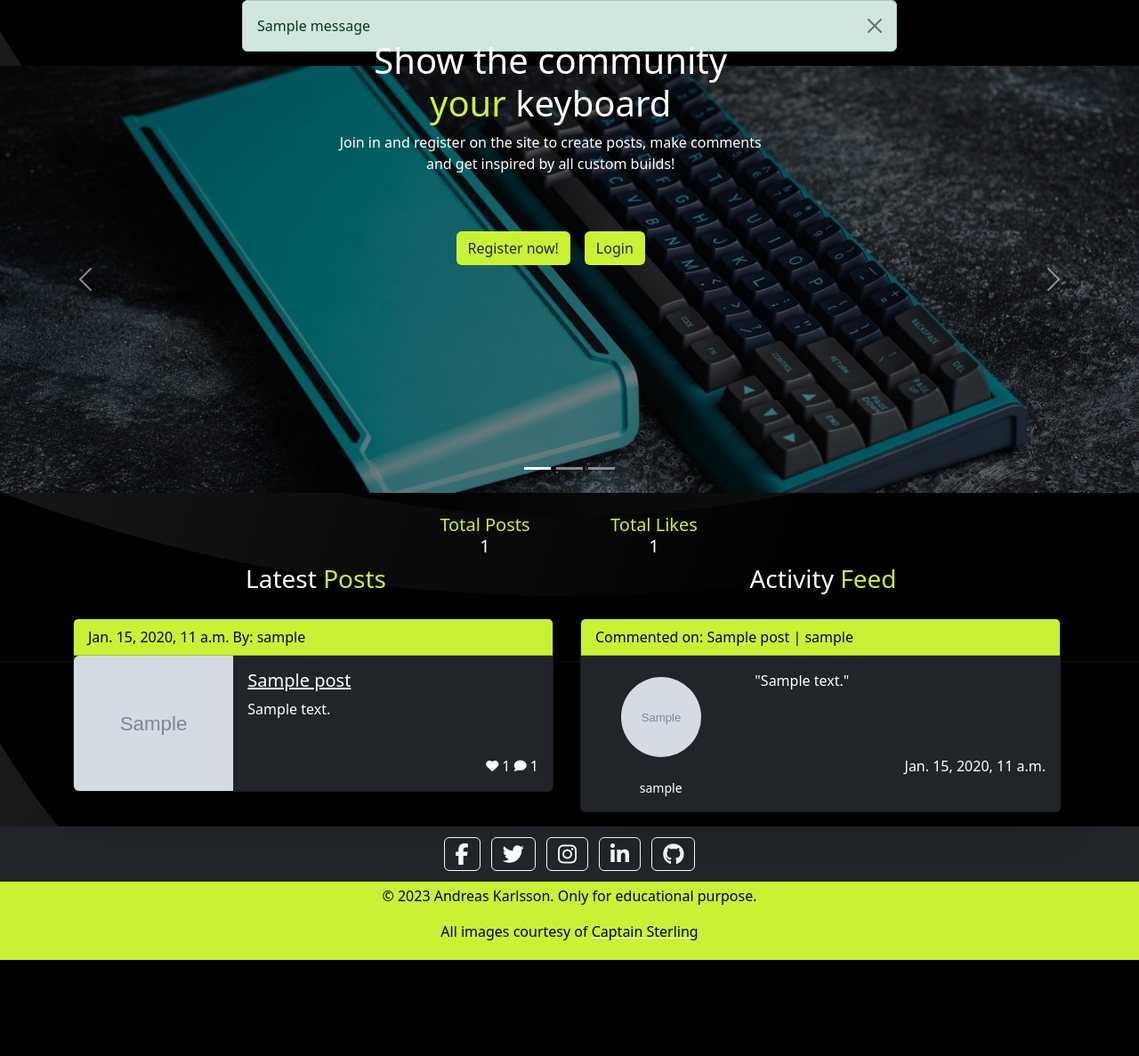
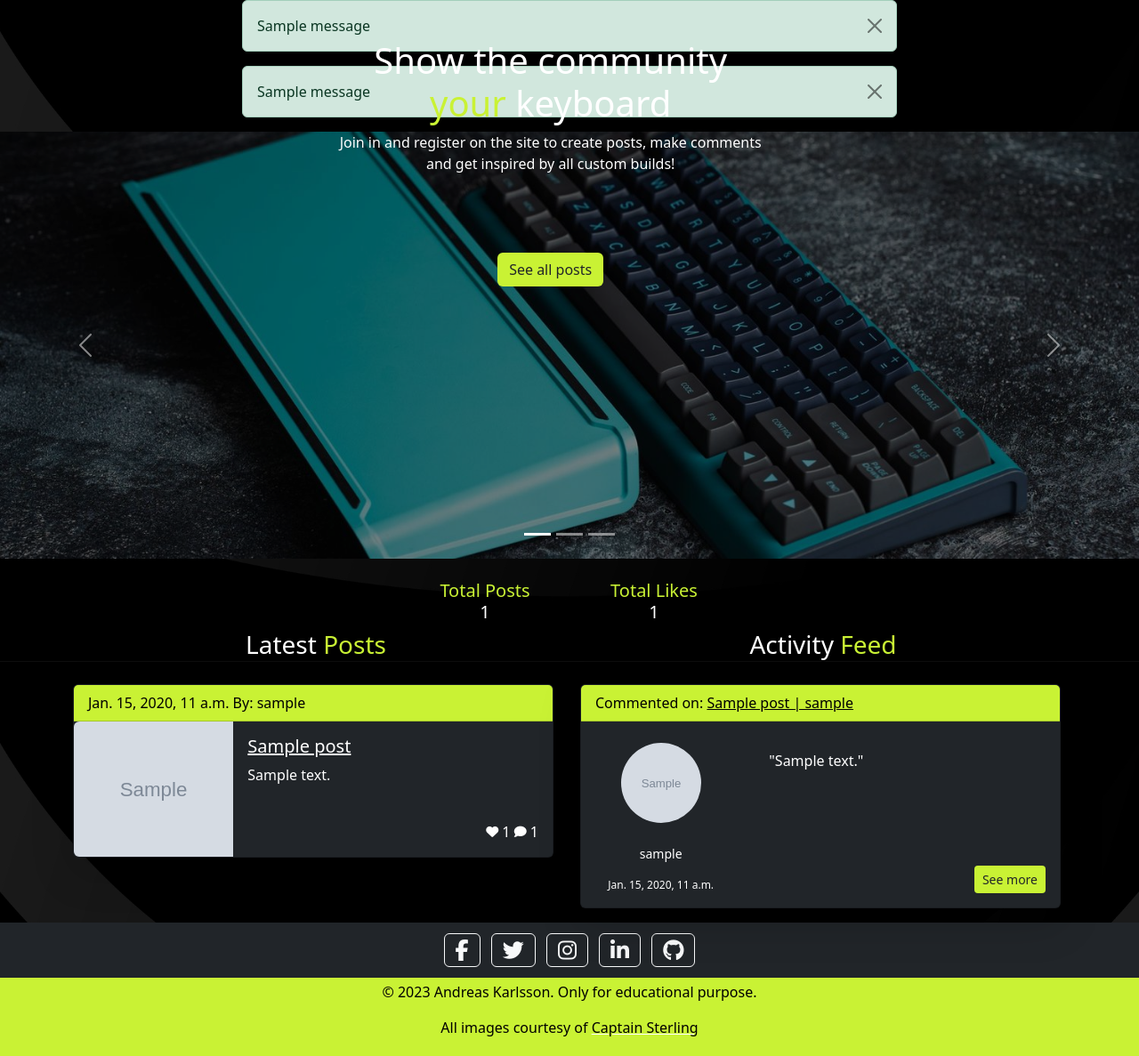
Before and after one commit to andreas-ka/show-your-keyboard, a Django app: page / in a window 1280 px wide. Shown: the part 56-1243 px from the top of the page at 89% size. Before the commit the page ends 1135 px from the top, so only its background shows below. Run offline with Django 3.2, Linux system fonts and the light colour scheme; a user stored in the database is signed in; tables that the repository leaves empty hold one stand-in row (values such as "Sample post"); grey boxes marked "Sample" are stand-in pictures; one stand-in notice (Sample message) is shown; some libraries are stand-ins or nearby versions.

Commit message:
Fixed some styling issues on index.html, alot of mt and padding

```diff
--- a/ShowYourKeyboard/urls.py
+++ b/ShowYourKeyboard/urls.py
@@ -1,5 +1,6 @@
 from django.contrib import admin
 from django.urls import path, include
+from django.conf.urls import handler404
 
 urlpatterns = [
     path('admin/', admin.site.urls),
@@ -7,3 +8,5 @@
     path('users/', include('django.contrib.auth.urls')),
     path('users/', include('users.urls')),
 ]
+
+handler404 = 'home.views.error_404'
--- a/home/templates/home/index.html
+++ b/home/templates/home/index.html
@@ -1,7 +1,21 @@
 {% extends 'base.html' %}
 {% load static %}
 {% block content %}
-
+<!-- Alert container when logged in -->
+{% if messages %}
+<div class="container">
+  <div class="row">
+    <div class="col-md-8 offset-md-2">
+      {% for message in messages %}
+      <div class="alert alert-{{ message.tags }} alert-dismissible fade show" role="alert">
+        {{ message }}
+        <button type="button" class="btn-close" data-bs-dismiss="alert" aria-label="Close"></button>
+      </div>
+      {% endfor %}
+    </div>
+  </div>
+</div>
+{% endif %}
 <!-- Carousel -->
 <div id="hero-carousel" class="carousel slide" data-bs-ride="carousel">
   <!-- Indicators/dots -->
@@ -13,17 +27,17 @@
   <!-- The slideshow/carousel -->
   <div class="carousel-inner">
     <div class="carousel-item active hero-item">
-      <img src="{% static 'images/carousel1.png'%}" alt="" class="d-block w-100 hero-item-img" alt="Image of keyboard">
+      <img src="{% static 'images/carousel1.png'%}" class="d-block w-100 hero-item-img" alt="Image of keyboard">
       <div class="carousel-caption top-0 mt-5">
       </div>
     </div>
     <div class="carousel-item hero-item">
-      <img src="{% static 'images/carousel3.png'%}" alt="" class="d-block w-100 hero-item-img" alt="Image of keyboard">
+      <img src="{% static 'images/carousel3.png'%}" class="d-block w-100 hero-item-img" alt="Image of keyboard">
       <div class="carousel-caption top-0 mt-5">
       </div>
     </div>
     <div class="carousel-item hero-item">
-      <img src="{% static 'images/carousel4.png'%}" alt="" class="d-block w-100 hero-item-img" alt="Image of keyboard">
+      <img src="{% static 'images/carousel4.png'%}" class="d-block w-100 hero-item-img" alt="Image of keyboard">
       <div class="carousel-caption top-0 mt-5">
       </div>
     </div>
@@ -42,8 +56,13 @@
     <p>Join in and register on the site to create posts, make comments</br>
       and get inspired by all custom builds!
     </p>
+    {% if user.is_authenticated %}
+    <br>
+    <a href="{% url 'posts' %}" class="btn btn-lime mt-5">See all posts</a>
+    {% else %}
     <a href="{% url 'register' %}" class="btn btn-lime mt-5">Register now!</a><a href="{% url 'login' %}"
       class="btn btn-lime mt-5 ms-3">Login</a>
+    {% endif %}
   </div>
 </div>
 <br>
@@ -98,19 +117,20 @@
       </div>
       {% for comment in latest_comments %}
       <div class="card text-white bg-dark mb-3 shadow-lg" style="max-width: 540px">
-        <div class="card-header">Commented on: {{ comment.post }}</div>
+        <div class="card-header">Commented on: <a href="{% url 'post_detail' comment.post.pk %}" style="color:black;" class="card-link">{{ comment.post }}</a></div>
         <div class="row g-0">
           <div class="col-md-4 text-center">
             <img src="{{ comment.user_profile.profile.image.url }}" class="mt-4 rounded-circle" alt="avatar" width="90" height="90" alt="Profile image">
             <p class="small mt-4">{{ comment.user_profile }}</p>
+            <p class="text-white" style="font-size: 12px;">{{ comment.created_on }}</p>
           </div>
           <div class="col-md-8">
             <div class="card-body">
-              <p class="card-text">"{{ comment.body }}"</p>
+              <p class="card-text p-3">"{{ comment.body }}"</p>
             </div>
             <br>
-            <div class="card-body mt-3">
-              <p class="card-text text-end text-white">{{ comment.created_on}}</p>
+            <div class="position-absolute bottom-0 end-0">
+              <a href="{% url 'post_detail' comment.post.pk %}" class="btn btn-sm btn-lime m-3">See more</a>
             </div>
           </div>
         </div>
--- a/home/templates/home/post_view.html
+++ b/home/templates/home/post_view.html
@@ -11,7 +11,7 @@
 <div class="container">
   <div class="row">
     {% for post in object_list %}
-    <div class="col-md-4">
+    <div class="col-md-6">
       <div class="card text-white bg-dark mb-3 shadow-lg mb-4">
         <div class="view overlay">
           <img class="card-img-top" src="{{ post.image.url }}" alt="Card image cap" alt="Image of keyboard">
--- a/home/views.py
+++ b/home/views.py
@@ -153,3 +153,7 @@
             Q(title__icontains=query) | Q(description__icontains=query) | Q(tags__icontains=query)
         )
         return object_list
+
+
+def error_404(request, exception):
+    return render(request, 'error_404.html')
--- a/static/css/base.css
+++ b/static/css/base.css
@@ -47,7 +47,7 @@
 
 /* Background image for site */
 body {
-    background: url("../images/background.jpg") no-repeat center center fixed;
+    background: url("/static/images/background.jpg") no-repeat center center fixed;
     -webkit-background-size: cover;
     -moz-background-size: cover;
     -o-background-size: cover;
--- a/templates/base.html
+++ b/templates/base.html
@@ -5,6 +5,11 @@
 <html lang="en">
 
 <head>
+  <title>
+    {% block title %}
+    Show your Keyboard
+    {% endblock %}
+  </title>
   <meta name="Show Your Keyboard" content="Free website to display custom keyboards">
   <meta name="keywords" content="Mechanical Keyboard, Custom, keycaps">
   <meta name="author" content="Andreas Karlsson">
@@ -15,14 +20,9 @@
   <link href="https://cdn.jsdelivr.net/npm/bootstrap@5.2.3/dist/css/bootstrap.min.css" rel="stylesheet"
     integrity="sha384-rbsA2VBKQhggwzxH7pPCaAqO46MgnOM80zW1RWuH61DGLwZJEdK2Kadq2F9CUG65" crossorigin="anonymous">
   <script src="https://kit.fontawesome.com/bd05bc0350.js" crossorigin="anonymous"></script>
-  <title>
-    {% block title %}
-    Show your Keyboard
-    {% endblock %}
-  </title>
   <link href="https://cdn.jsdelivr.net/npm/bootstrap@5.3.0/dist/css/bootstrap.min.css" rel="stylesheet"
     integrity="sha384-9ndCyUaIbzAi2FUVXJi0CjmCapSmO7SnpJef0486qhLnuZ2cdeRhO02iuK6FUUVM" crossorigin="anonymous">
-  <link rel="stylesheet" href="{% static 'css/base.css' %}">
+    <link rel="stylesheet" type="text/css" href="{% static 'css/base.css' %}">
 </head>
 
 <body>
```
Also changed, not shown: ShowYourKeyboard/settings.py (+3 -5 lines), templates/error_404.html (added, +35 -0 lines), README.md, static/images/404-image.png (added).
